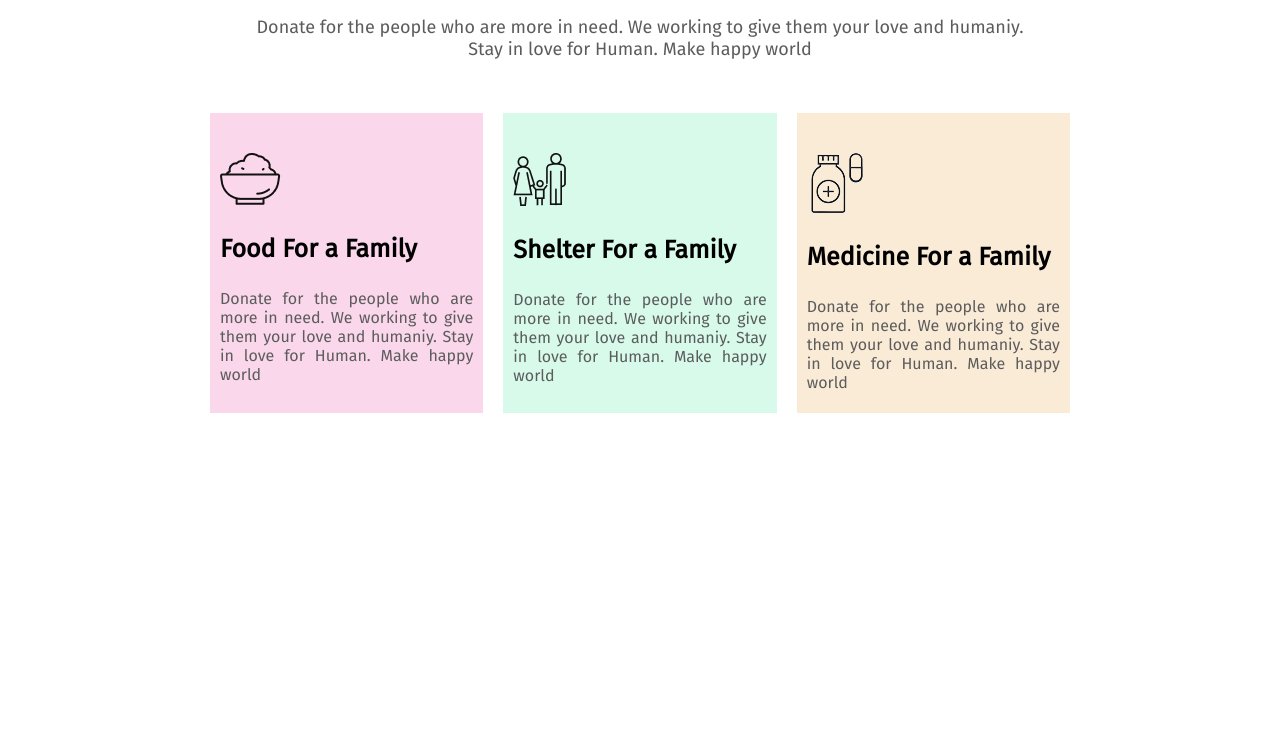
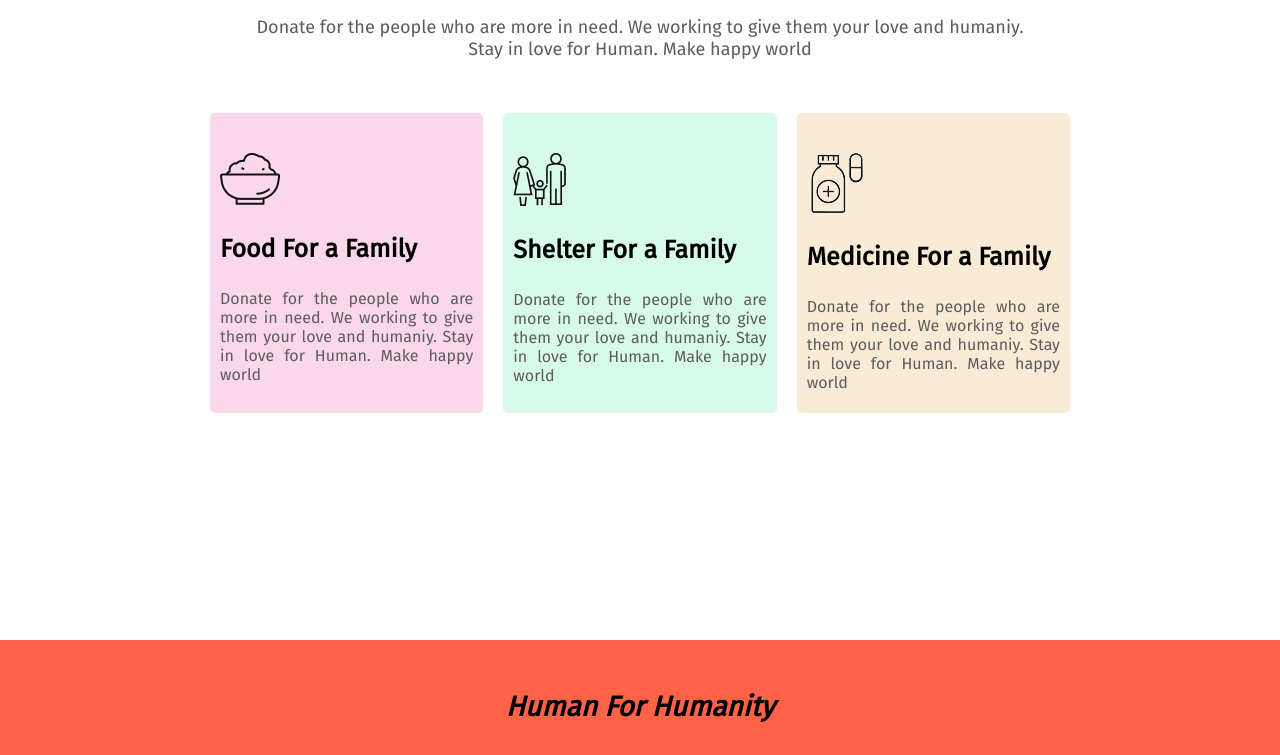
Before and after one commit to rakibul181/Donate-for-humanity, a plain HTML site: page index.html in a window 1280 px wide. Shown: the part 1788-2543 px from the top of the page. Before the commit the page ends 2400 px from the top, so only its background shows below. Drawn offline with Linux system fonts and the light colour scheme.

Commit message:
Footer section added: this is almost done

```diff
--- a/index.html
+++ b/index.html
@@ -66,6 +66,10 @@
             </div>
         </div>
     </section>
+    <footer>
+        <h3>Human For Humanity</h3>
+        <p>&copf; All Rigth Recived by <span>Donate for Humanity</span></p>
+    </footer>
 </body>
 
 </html>
--- a/style.css
+++ b/style.css
@@ -102,6 +102,7 @@ button {
     padding: 40px 10px;
     text-align: justify;
     margin: 10px;
+    border-radius: 5px;
 }
 .card p{
     font-size: 16px
@@ -116,3 +117,14 @@ button {
 #card3{
     background-color: rgb(250, 235, 215);
 }
+footer{
+    text-align: center;
+    height: 150px;
+    background-color: tomato;
+}
+footer h3{
+    font-style: italic;
+    font-size: 28px;
+    font-weight: 900;
+    padding: 50px 20px 10px 20px ;
+}
```
